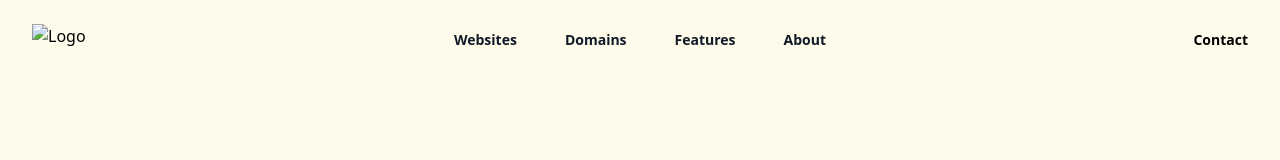
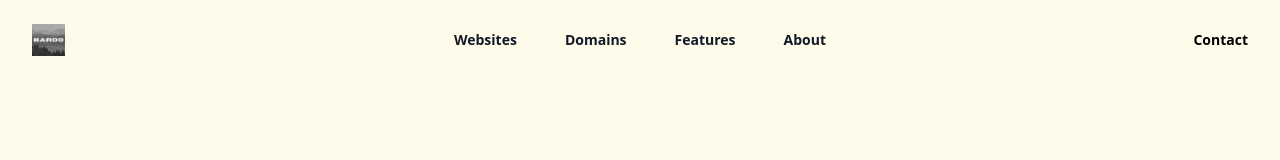
Before and after one commit to BardoXX/Website-Click, a website: page index.html in a window 1280 px wide. Shown: the top 160 px of the page. Drawn offline with nearby package versions, Linux system fonts and the light colour scheme; no server answers; a web font is replaced by a local one.

Commit message:
Update index.html

```diff
--- a/index.html
+++ b/index.html
@@ -6,6 +6,7 @@
   <title>Click & Build</title>
   <link rel="stylesheet" href="https://rsms.me/inter/inter.css">
   <link href="./output.css" rel="stylesheet">
+  <link rel="icon" type="image/png" href="bardo.png">
   <script src="https://cdn.tailwindcss.com"></script>
   <script src="https://cdn.jsdelivr.net/npm/particles.js"></script>
     <title>Click & Build</title>
@@ -35,7 +36,7 @@
                 <div class="flex lg:flex-1">
                     <a href="#" class="-m-1.5 p-1.5">
                         <span class="sr-only">Click & Build</span>
-                        <img class="h-8 w-auto" src="logo.png" alt="Logo">
+                        <img class="h-8 w-auto" src="bardo.png" alt="Logo">
                     </a>
                 </div>
                 <div class="flex lg:hidden">
```
